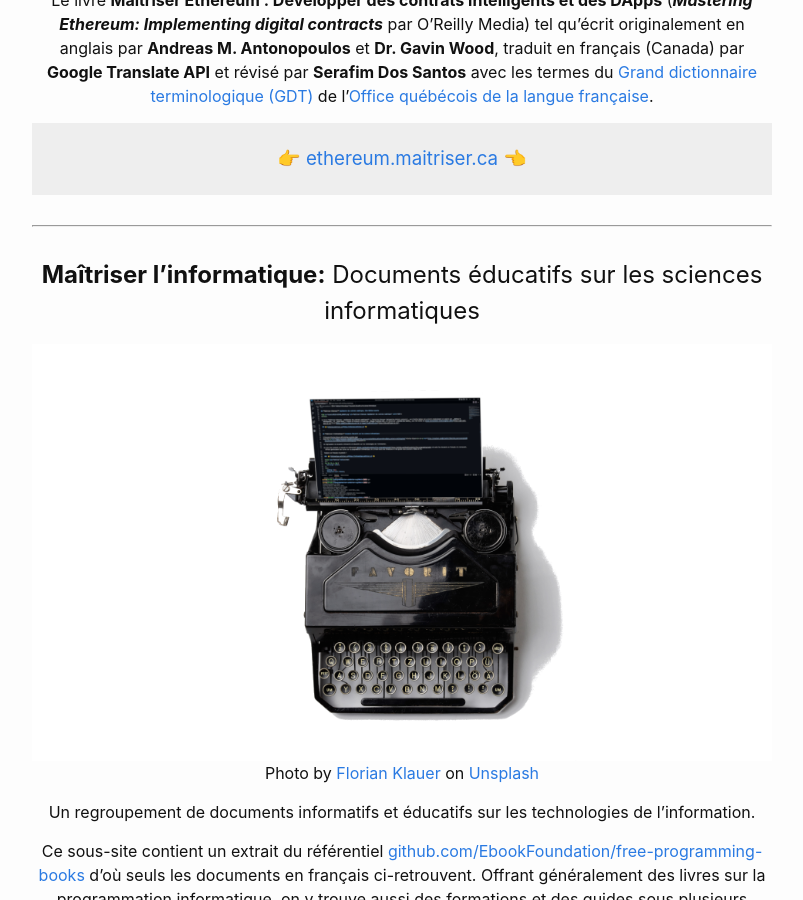
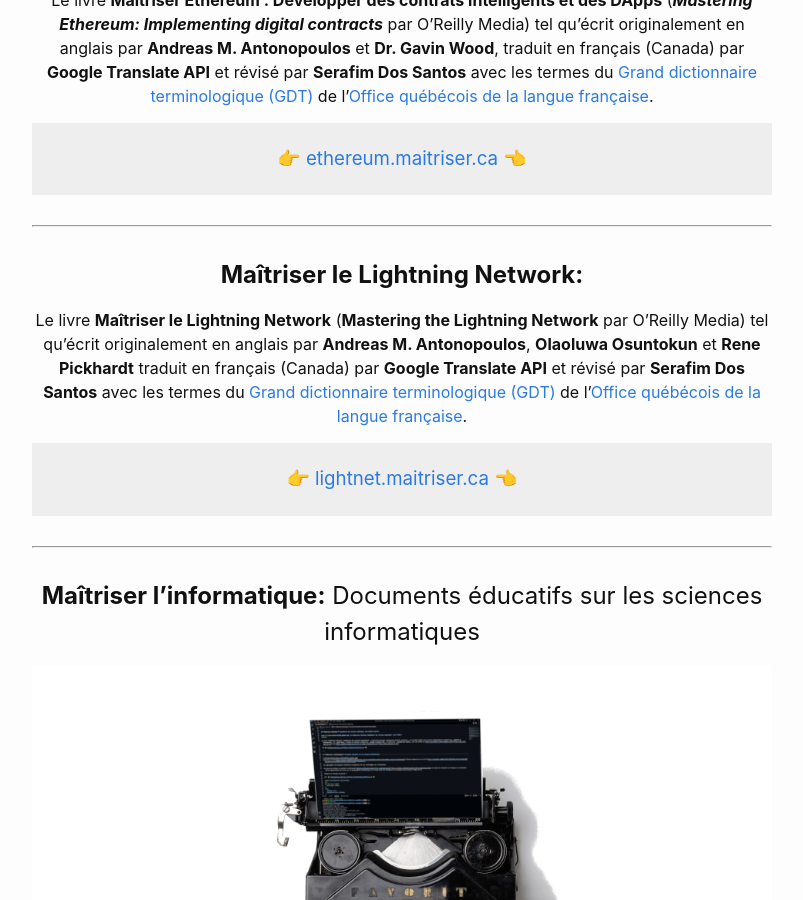
Before and after one commit to maitriser-ca/maitriser-ca.github.io, a Jekyll site: the page built from docs/index.markdown, in a window 1280 px wide and 900 px high, scrolled down 1571 px. Shown: the whole window, without its empty margins (238-1041 px from the left). Built offline with Jekyll 4.4.1, drawn with Linux system fonts in a browser that asks for light colours; comment, search, counter and statistics services are not loaded.

Commit message:
ajout lightnet.maitriser.ca

```diff
--- a/docs/index.markdown
+++ b/docs/index.markdown
@@ -35,6 +35,14 @@
 
 ---
 
+## **Maîtriser le Lightning Network:**
+
+Le livre **Maîtriser le Lightning Network** (__Mastering the Lightning Network__ par O’Reilly Media) tel qu’écrit originalement en anglais par __Andreas M. Antonopoulos__, __Olaoluwa Osuntokun__ et __Rene Pickhardt__ traduit en français (Canada) par __Google Translate API__ et révisé par __Serafim Dos Santos__ avec les termes du [Grand dictionnaire terminologique (GDT)](https://gdt.oqlf.gouv.qc.ca/) de l'[Office qu&eacute;b&eacute;cois de la langue fran&ccedil;aise](https://www.oqlf.gouv.qc.ca/).
+
+### 👉 [lightnet.maitriser.ca](https://lightnet.maitriser.ca) 👈
+
+---
+
 ## **Maîtriser l'informatique:** Documents éducatifs sur les sciences informatiques
 
 ![Photo by Florian Klauer on Unsplash](assets/florian-klauer-mk7D-4UCfmg-unsplash-FHD-B.png)
```
